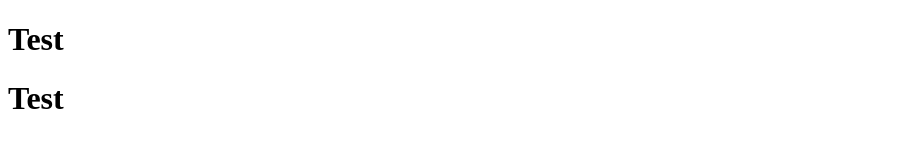
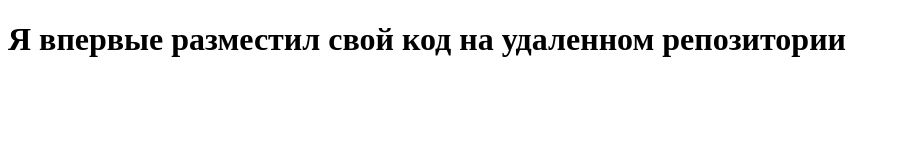
Before and after one commit to lerrwee/test_repo, a plain HTML site: page index.html in a window 1280 px wide. Shown: the whole page, without its empty margins (0-900 px from the left). Drawn offline with Linux system fonts and the light colour scheme.

Commit message:
new commit

```diff
--- a/index.html
+++ b/index.html
@@ -6,7 +6,6 @@
     <title>Document</title>
 </head>
 <body>
-    <h1>Test</h1>
-    <h1>Test</h1>
+    <h1>Я впервые разместил свой код на удаленном репозитории</h1>
 </body>
 </html>
```
